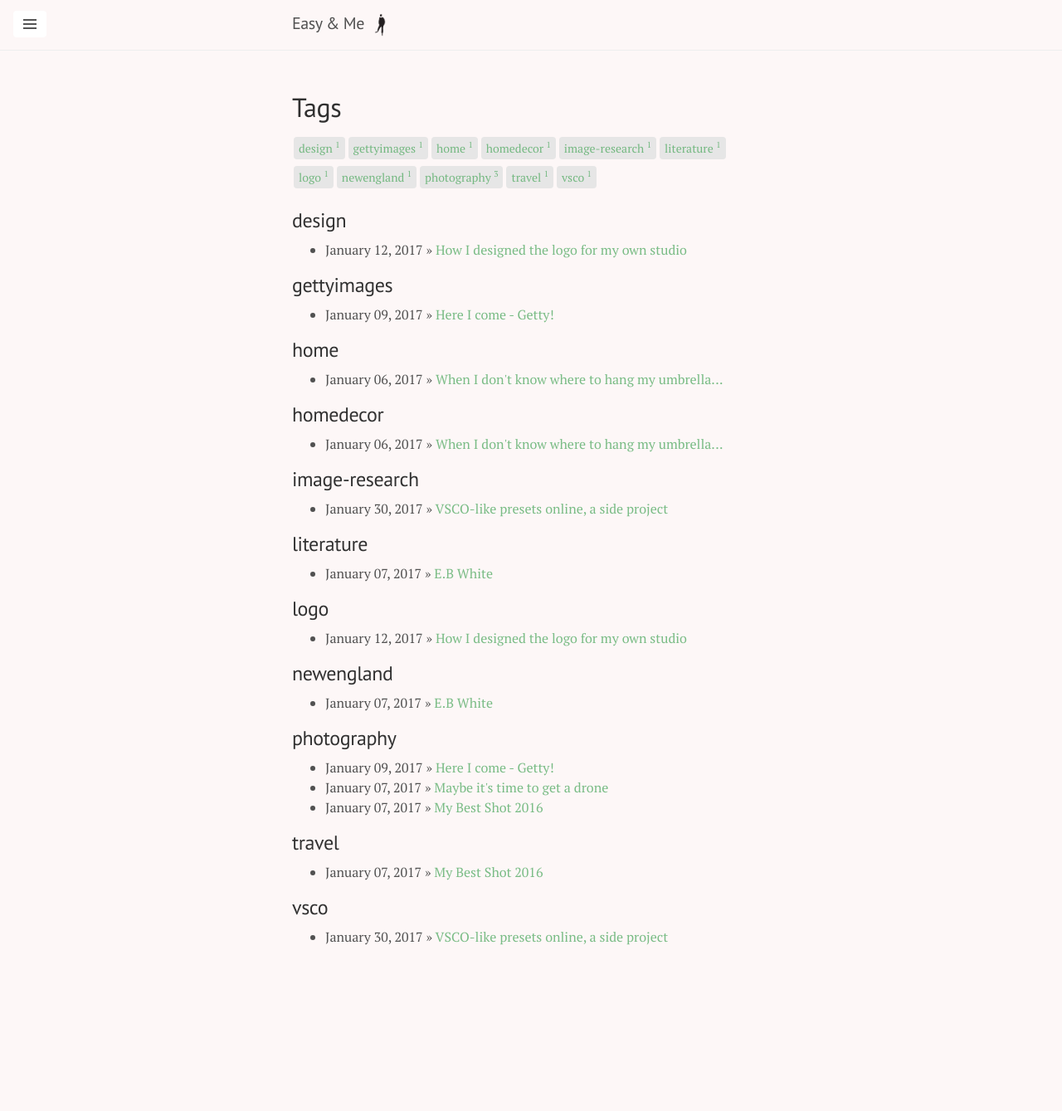
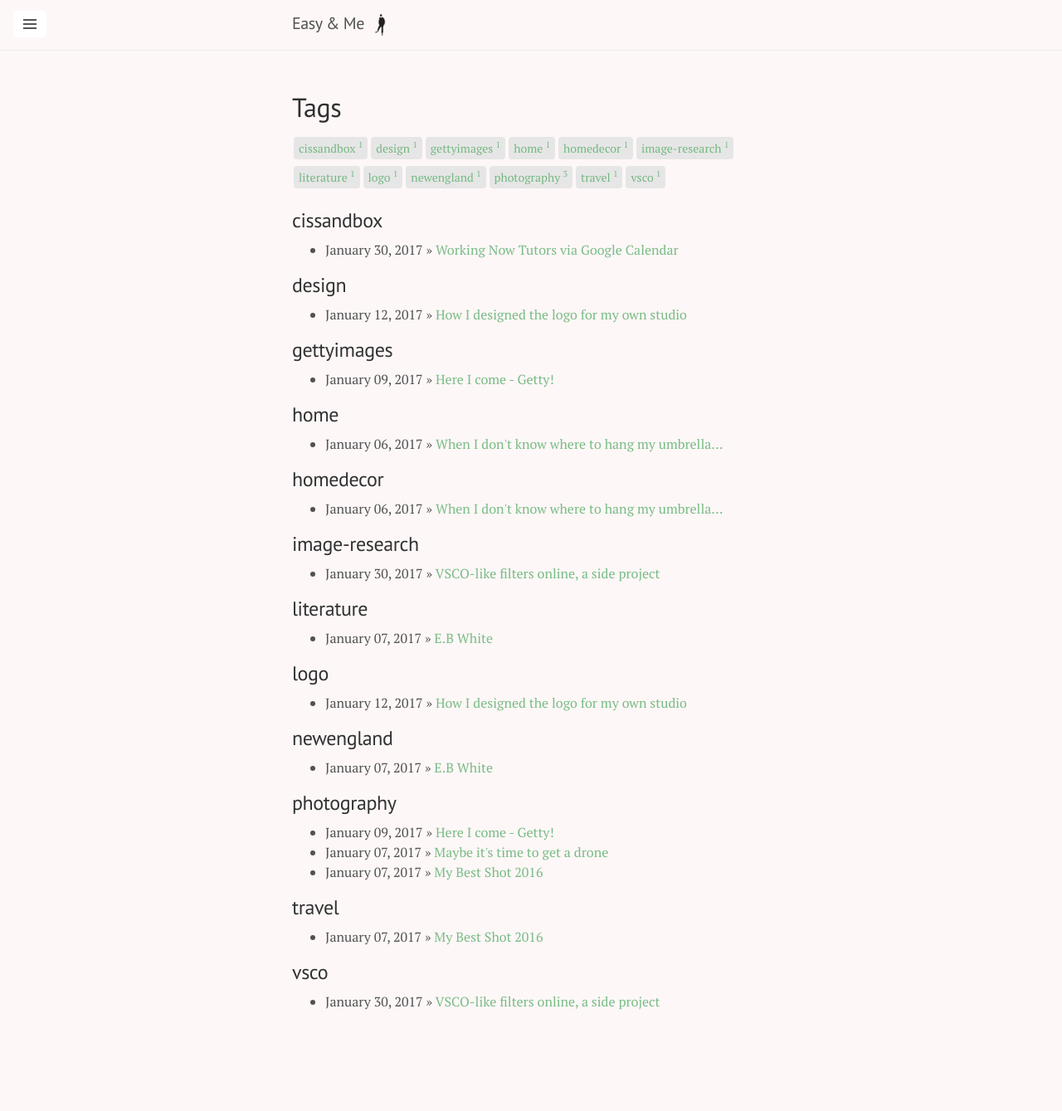
Before and after one commit to maxim-xu/maxim-xu.github.com, a Jekyll site: the page built from tags/index.md, in a window 1280 px wide. Shown: the whole page at 83% size. Built offline with Jekyll 4.4.1, drawn with Linux system fonts in a browser that asks for light colours; before the commit the page ends 1261 px from its top, so only the background shows below that; some of the changed lines change nothing that is shown.

Commit message:
new post

```diff
--- a/_posts/2017-01-30-vsco-like-online.md
+++ b/_posts/2017-01-30-vsco-like-online.md
@@ -1,6 +1,6 @@
 ---
 layout: post
-title: VSCO-like presets online, a side project
+title: VSCO-like filters online, a side project
 tags: image-research vsco
 categories: developer
 date:   2017-01-30 15:05:14 -0500
--- /dev/null
+++ b/_posts/2017-02-01-working-now-calendar-api.md
@@ -0,0 +1,137 @@
+---
+layout: post
+title: Working Now Tutors via Google Calendar
+tags: cissandbox
+categories: developer
+date:   2017-01-30 15:05:14 -0500
+comments: true
+---
+
+<html>
+  <head>
+    <title>Working Now Tutors</title>
+      <meta charset='utf-8' />
+      <script
+              src="https://code.jquery.com/jquery-2.2.4.min.js"
+              integrity="sha256-BbhdlvQf/xTY9gja0Dq3HiwQF8LaCRTXxZKRutelT44="
+              crossorigin="anonymous"></script>
+      <script src="https://cdnjs.cloudflare.com/ajax/libs/jquery-timepicker/1.10.0/jquery.timepicker.min.js"></script>
+      <link rel="stylesheet" href="https://cdnjs.cloudflare.com/ajax/libs/jquery-timepicker/1.10.0/jquery.timepicker.min.css" />
+      <script src="https://cdnjs.cloudflare.com/ajax/libs/bootstrap-datepicker/1.6.4/js/bootstrap-datepicker.min.js"></script>
+      <link rel="stylesheet" type="text/css" href="https://cdnjs.cloudflare.com/ajax/libs/bootstrap-datepicker/1.5.0/css/bootstrap-datepicker.standalone.css">
+
+      <link rel="stylesheet" href="https://ajax.googleapis.com/ajax/libs/jqueryui/1.7.2/themes/ui-lightness/jquery-ui.css" type="text/css" media="all">
+      <script src="http://jonthornton.github.io/Datepair.js/dist/datepair.js"></script>
+      <script src="http://jonthornton.github.io/Datepair.js/dist/jquery.datepair.js"></script>
+
+      <style>
+          body {
+              height:100%;
+          }
+          .tutors {
+              display: inline-block;
+              margin-right: 30px;
+          }
+          #title {
+              margin-bottom: 0;
+          }
+          #onSelect {
+              margin-bottom: .75rem;
+          }
+          #apply {
+              padding:5px;
+              background-color: #fff;
+              border: 1px solid #ddd;
+              font-family: inherit;
+              cursor: pointer;
+              margin-left: 4px;
+          }
+      </style>
+  </head>
+   <body>
+   <p id="title"><b>Select a time today:</b></p>
+    <p id="onSelect">
+        <input id="onSelectTime" type="text" class="time start" />
+        <button id="apply">Apply Time</button>
+    </p>
+    <br />
+    <p id="tutors"></p>
+
+    <script type="text/javascript">
+        var baseURL = "https://www.googleapis.com/calendar/v3/calendars/bentleycis@gmail.com/events?&timeMin=";
+        var APIKey = "&key=AIzaSyCN8NNyQEJAeXf58TsoL2RdYj6Qn0EsmB0";
+        var currentTime = ISODateString(new Date());
+        var midnight = new Date();
+        midnight.setHours(34,0,0,0);
+        var timeMax = ISODateString(midnight);
+        var todayEvents = [];
+        var imageBaseURL = "http://cis.bentley.edu/sandbox/wp-content/uploads/TutorImage/";
+        var imageSize = "-150x150.jpg";
+
+        function init() {
+        $.getJSON(baseURL + currentTime + "&timeMax=" + timeMax + APIKey, function(data){
+            $.extend(todayEvents, data.items);
+        }).done(function() {
+            for (i=0;i<todayEvents.length;i++) {
+                if (todayEvents[i].summary.includes("Emily")) {
+                    todayEvents[i].summary = "Emilyk"
+                }
+                if (currentTime >= todayEvents[i].start.dateTime && currentTime <= todayEvents[i].end.dateTime) {
+
+                    $('#tutors').append('<div class="tutors"><p>' + todayEvents[i].summary + '</p>' + '<img src="' + imageBaseURL + todayEvents[i].summary.toLowerCase() + imageSize + '"/></div>');
+
+                        }
+                    }
+            }
+            );
+        }
+
+        // convert date to RFC3339 timestamp
+        function pad(n) {
+            return n<10 ? '0'+n : n
+        }
+
+        function ISODateString(d) {
+            return d.getUTCFullYear()+'-'
+                + pad(d.getUTCMonth()+1)+'-'
+                + pad(d.getUTCDate())+'T'
+                + pad(d.getUTCHours()-5)+':'
+                + pad(d.getUTCMinutes())+':'
+                + pad(d.getUTCSeconds())+'Z'
+        }
+
+        function convertPickerTime(d) {
+            return d.getUTCFullYear()+'-'
+                + pad(d.getUTCMonth()+1)+'-'
+                + pad(d.getUTCDate())+'T'
+                + pad(d.getUTCHours()-5)+':'
+                + pad(d.getUTCMinutes())+':'
+                + pad(d.getUTCSeconds())+'Z'
+        }
+
+        init();
+
+
+        $('#onSelect .time').timepicker({
+            'showDuration': false,
+            'timeFormat': 'H:i',
+            'minTime': '10:00',
+            'maxTime': '23:00'
+        });
+
+
+        $('#onSelect').datepair();
+
+        $('#apply').click(function() {
+            if ($('#onSelectTime').val() !== "") {
+                var now = (new Date()).toISOString().slice(0,10);
+                var $time = $('#onSelectTime').val() + ":00Z";
+                currentTime = now + "T" + $time;
+                $('.tutors').remove();
+                init();
+            }
+        });
+
+       </script>
+  </body>
+</html>
```
